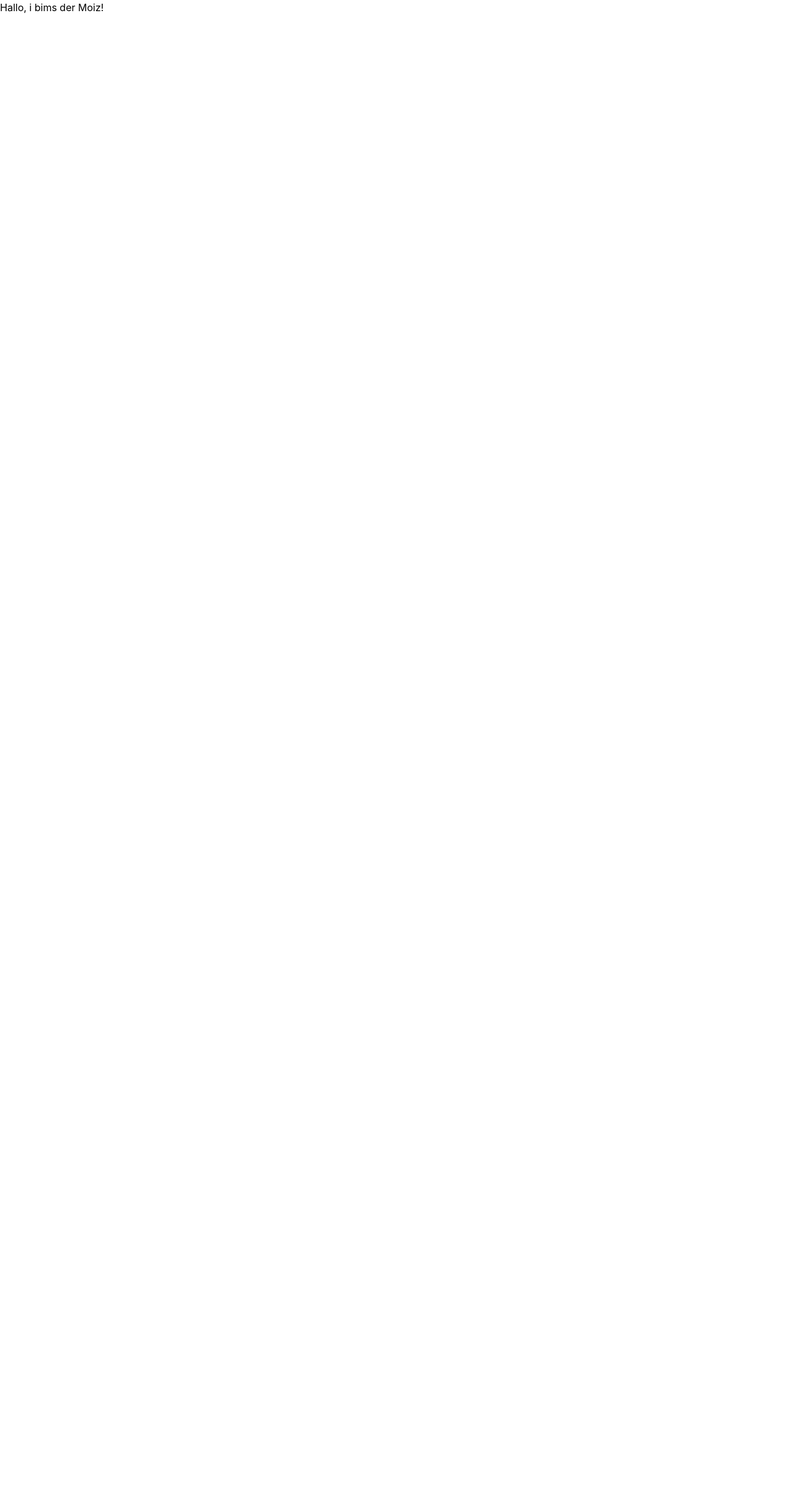
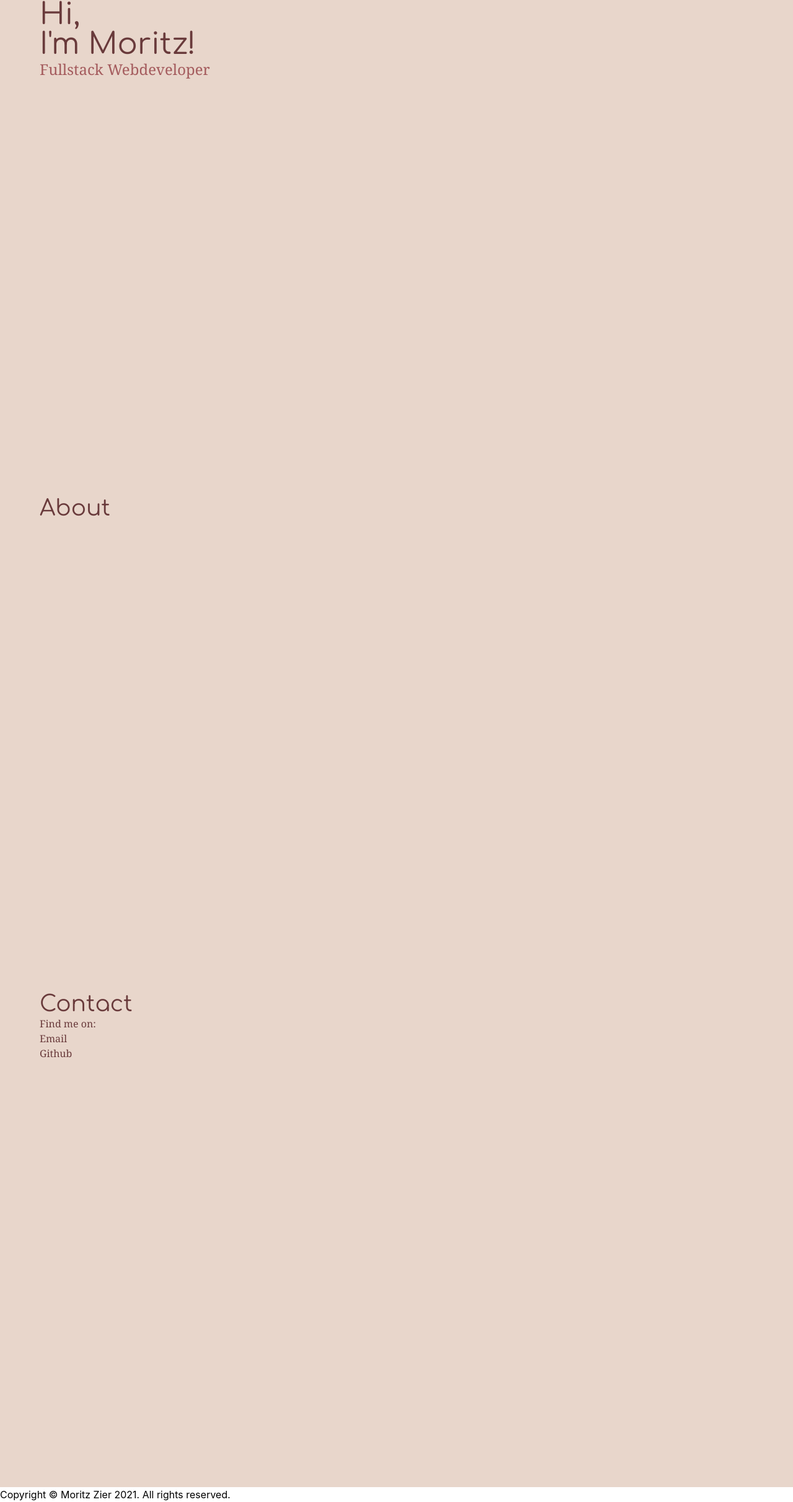
Before and after one commit to moritzzier/moritzzier.github.io, a Next.js app: page / in a window 1280 px wide. Shown: the whole page at 62% size. Before the commit the page ends 800 px from the top, so only its background shows below. Built offline with nearby package versions, Linux system fonts and the light colour scheme.

Commit message:
Added Content

```diff
--- a/app/components/elements/NavBar/NavBar.tsx
+++ b/app/components/elements/NavBar/NavBar.tsx
@@ -3,7 +3,7 @@ import * as React from 'react';
 export const NavBar: React.FC<INavBarProps> = (props: INavBarProps) => {
     const {children} = props;
     return(
-        <nav>
+        <nav className="bg-paper">
             {children}
         </nav>
     );
--- a/app/components/layouts/DefaultLayout/DefaultLayout.tsx
+++ b/app/components/layouts/DefaultLayout/DefaultLayout.tsx
@@ -1,20 +1,25 @@
 import * as React from 'react'
-import { Footer } from '../../elements/Footer/Footer'
-import NavBar from '../../elements/NavBar/NavBar'
+import { Footer, IFooterProps } from '../../elements/Footer/Footer'
+import NavBar, { INavBarProps } from '../../elements/NavBar/NavBar'
 
 export const DefaultLayout: React.FC<IDefaultLayoutProps> = (
   props: IDefaultLayoutProps
 ) => {
-  const { children } = props
+  const { children, mainProps, navProps, footerProps } = props
   return (
     <>
-      <NavBar />
-      <main>{children}</main>
-      <Footer/>
+      <NavBar {...navProps}/>
+      <main {...mainProps}>{children}</main>
+      <Footer {...footerProps}/>
     </>
   )
 }
 
 export interface IDefaultLayoutProps {
-  children?: React.ReactNode
+  children?: React.ReactNode,
+  mainProps?: React.DetailedHTMLProps<React.HTMLAttributes<HTMLElement>, HTMLElement>,
+  navProps?: INavBarProps;
+  footerProps?: IFooterProps;
 }
+
+export default DefaultLayout;
--- /dev/null
+++ b/app/components/templates/FooterContent/FooterContent.tsx
@@ -0,0 +1,11 @@
+import * as React from 'react';
+
+export const FooterContent: React.FC<IFooterContentProps> = (props: IFooterContentProps) => {
+    return(
+        <p>Copyright &copy; Moritz Zier 2021. All rights reserved.</p>
+    );
+}
+
+export interface IFooterContentProps {}
+
+export default FooterContent;
--- a/pages/index.tsx
+++ b/pages/index.tsx
@@ -1,5 +1,6 @@
 import Head from 'next/head'
 import { DefaultLayout } from '../app/components/layouts/DefaultLayout/DefaultLayout'
+import FooterContent from '../app/components/templates/FooterContent/FooterContent'
 
 export default function Home() {
   return (
@@ -8,9 +9,28 @@ export default function Home() {
         <title>Portfolio - Moritz Zier</title>
         <meta name="description" content="My Webdev Portfolio" />
         <link rel="icon" href="/favicon.ico" />
+        <link rel="preconnect" href="https://fonts.gstatic.com" />
+        <link href="https://fonts.googleapis.com/css2?family=Comfortaa&family=Noto+Serif&display=swap" rel="stylesheet"/>
       </Head>
-      <DefaultLayout>
-        Hallo, i bims der Moiz!
+      <DefaultLayout mainProps={{className: 'bg-background pl-16'}} footerProps={{children: <FooterContent />}}>
+        <section className="h-screen">
+          <h1 className="text-5xl text-typo-dark font-display">
+            Hi,<br/>
+            I'm Moritz!
+          </h1>
+          <p className="text-2xl text-typo-light font-body">Fullstack Webdeveloper</p>
+        </section>
+        <section className="h-screen">
+          <h2 id="about" className="text-4xl text-typo-dark font-display">About</h2>
+        </section>
+        <section className="h-screen">
+          <h2 id="contact" className="text-4xl text-typo-dark font-display">Contact</h2>
+          <p className="text-typo-dark font-body">Find me on:</p>
+          <ul className="text-typo-dark font-body">
+            <li>Email</li>
+            <li>Github</li>
+          </ul>
+        </section>
       </DefaultLayout>
     </>
   )
--- a/tailwind.config.js
+++ b/tailwind.config.js
@@ -1,8 +1,21 @@
+const defaultTheme = require('tailwindcss/defaultTheme')
+
 module.exports = {
   purge: ['./pages/**/*.{js,ts,jsx,tsx}', './app/components/**/*.{js,ts,jsx,tsx}'],
   darkMode: false, // or 'media' or 'class'
   theme: {
-    extend: {},
+    fontFamily: {
+      'display': ['Comfortaa', ...defaultTheme.fontFamily.sans],
+      'body': ['Noto Serif', ...defaultTheme.fontFamily.serif],
+    },
+    extend: {
+      colors: {
+        'typo-dark': '#693A3B',
+        'typo-light': '#A45B5D',
+        'background': '#E8D6CB',
+        'paper': '#D0ADA1',
+      }
+    },
   },
   variants: {
     extend: {},
```
Also changed, not shown: 2 other files (tests, documents, lock files or other folders).
